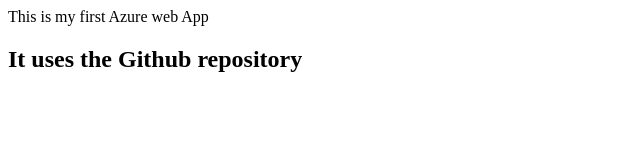
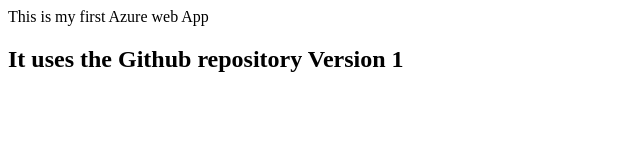
Before and after one commit to saimanju1847/Stagingwebapp2, a plain HTML site: page Index.html in a window 1280 px wide. Shown: the whole page, without its empty margins (0-640 px from the left). Drawn offline with Linux system fonts and the light colour scheme.

Commit message:
Add files via upload

```diff
--- a/Index.html
+++ b/Index.html
@@ -1,5 +1,5 @@
 <html>
 This is my first Azure web App
-<h2>It uses the Github repository<h2/>
+<h2>It uses the Github repository Version 1 <h2/>
 
 </html>
```
